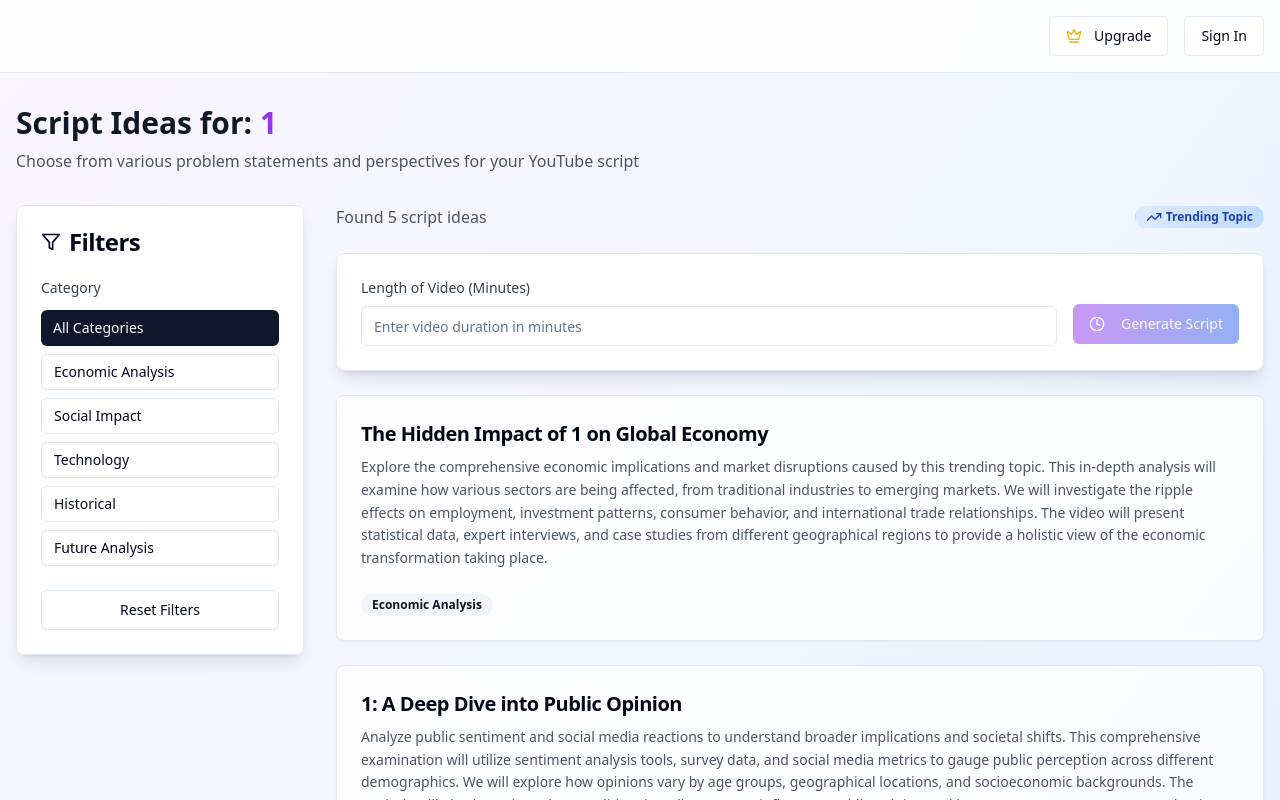
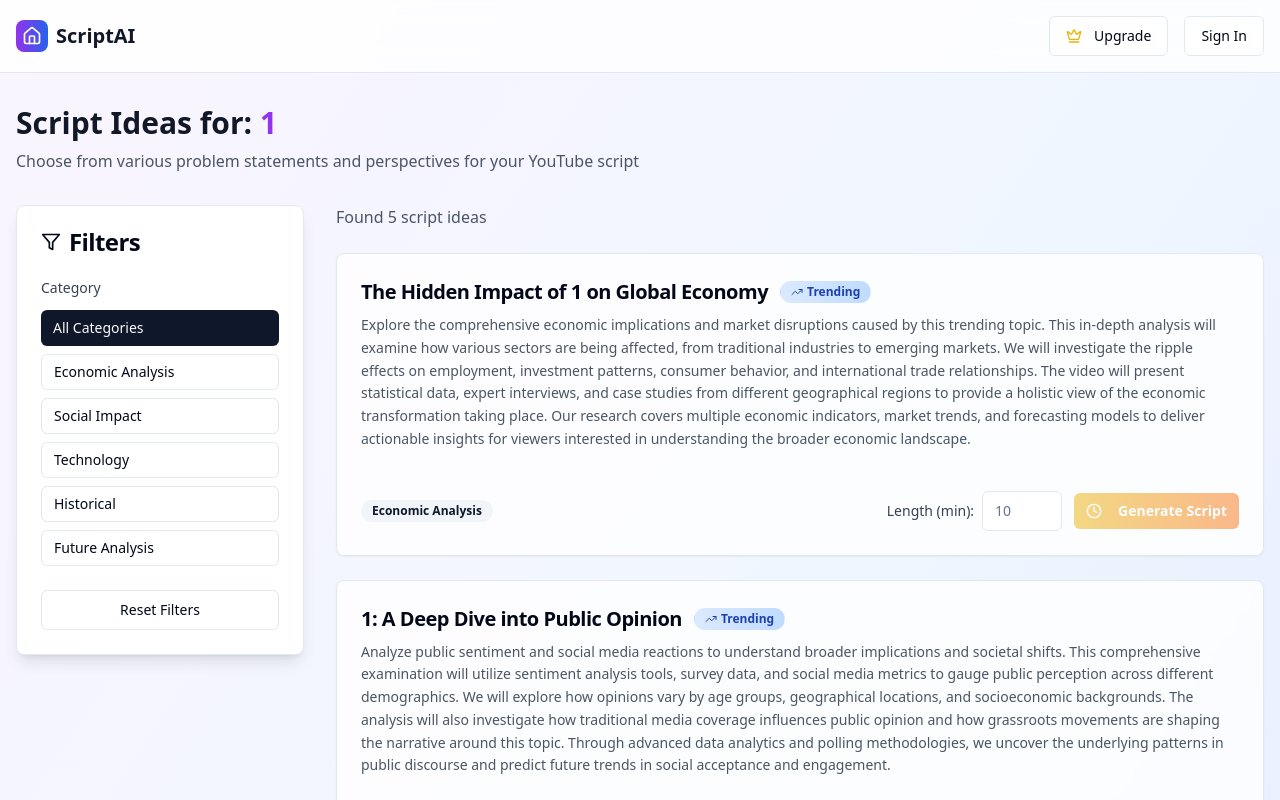
Before and after one commit to Prathap331/Story-Bit, a React (Vite) app: page /search/1 in a window 1280 px wide. Shown: the top 800 px of the page. Built offline with nearby package versions, Linux system fonts and the light colour scheme.

Commit message:
feat: Enhance search results and script details
- Added video length input and trending topic label to each script idea in search results.
- Added emotional tones to script metrics.
- Brightened the "Generate Script" button color.
- Added a dummy logo with a home page link.

```diff
--- a/src/components/Header.tsx
+++ b/src/components/Header.tsx
@@ -1,15 +1,20 @@
 
 import { Link } from 'react-router-dom';
 import { Button } from '@/components/ui/button';
-import { Crown } from 'lucide-react';
+import { Crown, Home } from 'lucide-react';
 
 const Header = () => {
   return (
     <header className="border-b bg-white/80 backdrop-blur-md sticky top-0 z-50">
       <div className="container mx-auto px-4 py-4">
         <div className="flex items-center justify-between">
-          {/* Empty space for balance */}
-          <div className="flex-1"></div>
+          {/* Logo */}
+          <Link to="/" className="flex items-center space-x-2 hover:opacity-80 transition-opacity">
+            <div className="w-8 h-8 bg-gradient-to-r from-purple-600 to-blue-600 rounded-lg flex items-center justify-center">
+              <Home className="w-5 h-5 text-white" />
+            </div>
+            <span className="text-xl font-bold text-gray-900">ScriptAI</span>
+          </Link>
 
           {/* Action Buttons */}
           <div className="flex items-center space-x-4">
--- a/src/pages/SearchResults.tsx
+++ b/src/pages/SearchResults.tsx
@@ -13,38 +13,38 @@ const SearchResults = () => {
   const { topic } = useParams();
   const navigate = useNavigate();
   const [selectedCategory, setSelectedCategory] = useState('all');
-  const [videoLength, setVideoLength] = useState('');
+  const [videoLengths, setVideoLengths] = useState<{[key: number]: string}>({});
 
   // Mock data for problem statements related to the topic - with extended descriptions
   const problemStatements = [
     {
       id: 1,
       title: `The Hidden Impact of ${topic} on Global Economy`,
-      description: 'Explore the comprehensive economic implications and market disruptions caused by this trending topic. This in-depth analysis will examine how various sectors are being affected, from traditional industries to emerging markets. We will investigate the ripple effects on employment, investment patterns, consumer behavior, and international trade relationships. The video will present statistical data, expert interviews, and case studies from different geographical regions to provide a holistic view of the economic transformation taking place.',
+      description: 'Explore the comprehensive economic implications and market disruptions caused by this trending topic. This in-depth analysis will examine how various sectors are being affected, from traditional industries to emerging markets. We will investigate the ripple effects on employment, investment patterns, consumer behavior, and international trade relationships. The video will present statistical data, expert interviews, and case studies from different geographical regions to provide a holistic view of the economic transformation taking place. Our research covers multiple economic indicators, market trends, and forecasting models to deliver actionable insights for viewers interested in understanding the broader economic landscape.',
       category: 'Economic Analysis'
     },
     {
       id: 2,
       title: `${topic}: A Deep Dive into Public Opinion`,
-      description: 'Analyze public sentiment and social media reactions to understand broader implications and societal shifts. This comprehensive examination will utilize sentiment analysis tools, survey data, and social media metrics to gauge public perception across different demographics. We will explore how opinions vary by age groups, geographical locations, and socioeconomic backgrounds. The analysis will also investigate how traditional media coverage influences public opinion and how grassroots movements are shaping the narrative around this topic.',
+      description: 'Analyze public sentiment and social media reactions to understand broader implications and societal shifts. This comprehensive examination will utilize sentiment analysis tools, survey data, and social media metrics to gauge public perception across different demographics. We will explore how opinions vary by age groups, geographical locations, and socioeconomic backgrounds. The analysis will also investigate how traditional media coverage influences public opinion and how grassroots movements are shaping the narrative around this topic. Through advanced data analytics and polling methodologies, we uncover the underlying patterns in public discourse and predict future trends in social acceptance and engagement.',
       category: 'Social Impact'
     },
     {
       id: 3,
       title: `Technology Behind ${topic}: Expert Analysis`,
-      description: 'Technical breakdown and expert insights into the technological aspects, innovations, and future developments. This detailed exploration will feature interviews with leading technologists, researchers, and industry pioneers. We will examine the underlying scientific principles, engineering challenges, and breakthrough innovations that are driving progress in this field. The video will also discuss potential technological roadblocks, ethical considerations, and the timeline for future developments.',
+      description: 'Technical breakdown and expert insights into the technological aspects, innovations, and future developments. This detailed exploration will feature interviews with leading technologists, researchers, and industry pioneers. We will examine the underlying scientific principles, engineering challenges, and breakthrough innovations that are driving progress in this field. The video will also discuss potential technological roadblocks, ethical considerations, and the timeline for future developments. Our technical deep-dive includes code examples, system architecture discussions, and implementation strategies that provide viewers with both theoretical understanding and practical knowledge for real-world applications.',
       category: 'Technology'
     },
     {
       id: 4,
       title: `Historical Context: How ${topic} Relates to Past Events`,
-      description: 'Drawing parallels with historical events to provide context, perspective, and lessons learned from similar situations in the past. This comprehensive historical analysis will trace the evolution of similar phenomena throughout history, examining patterns, outcomes, and long-term consequences. We will consult historical archives, academic research, and expert historians to provide a rich contextual framework that helps viewers understand the current situation within a broader historical perspective.',
+      description: 'Drawing parallels with historical events to provide context, perspective, and lessons learned from similar situations in the past. This comprehensive historical analysis will trace the evolution of similar phenomena throughout history, examining patterns, outcomes, and long-term consequences. We will consult historical archives, academic research, and expert historians to provide a rich contextual framework that helps viewers understand the current situation within a broader historical perspective. The documentary-style presentation includes rare archival footage, expert interviews, and detailed timeline analysis that connects past events to present circumstances.',
       category: 'Historical'
     },
     {
       id: 5,
       title: `Future Implications of ${topic}`,
-      description: 'Predicting long-term consequences and potential future developments based on current trends, expert forecasts, and scenario modeling. This forward-looking analysis will present multiple potential futures, examining best-case and worst-case scenarios. We will incorporate insights from futurists, trend analysts, and scenario planners to explore how current developments might unfold over the next decade. The video will also discuss preparation strategies and adaptation measures for individuals and organizations.',
+      description: 'Predicting long-term consequences and potential future developments based on current trends, expert forecasts, and scenario modeling. This forward-looking analysis will present multiple potential futures, examining best-case and worst-case scenarios. We will incorporate insights from futurists, trend analysts, and scenario planners to explore how current developments might unfold over the next decade. The video will also discuss preparation strategies and adaptation measures for individuals and organizations. Using advanced predictive modeling and expert consultation, we present viewers with actionable intelligence about what to expect and how to prepare for various future scenarios.',
       category: 'Future Analysis'
     }
   ];
@@ -59,12 +59,19 @@ const SearchResults = () => {
     navigate(`/script/${id}`);
   };
 
-  const handleGenerateScript = () => {
-    if (videoLength.trim()) {
-      console.log(`Generating script with ${videoLength} minutes duration`);
-      // Navigate to script generation with video length parameter
-      navigate(`/script/1?duration=${videoLength}`);
+  const handleGenerateScript = (id: number) => {
+    const videoLength = videoLengths[id];
+    if (videoLength && videoLength.trim()) {
+      console.log(`Generating script for idea ${id} with ${videoLength} minutes duration`);
+      navigate(`/script/${id}?duration=${videoLength}`);
     }
+  };
+
+  const handleVideoLengthChange = (id: number, value: string) => {
+    setVideoLengths(prev => ({
+      ...prev,
+      [id]: value
+    }));
   };
 
   return (
@@ -130,57 +137,29 @@ const SearchResults = () => {
               <p className="text-gray-600">
                 Found {filteredStatements.length} script ideas
               </p>
-              <Badge variant="secondary" className="bg-gradient-to-r from-blue-100 to-blue-200 text-blue-800">
-                <TrendingUp className="w-4 h-4 mr-1" />
-                Trending Topic
-              </Badge>
             </div>
-
-            {/* Video Length Input and Generate Script */}
-            <Card className="mb-6 shadow-lg">
-              <CardContent className="pt-6">
-                <div className="flex items-center space-x-4">
-                  <div className="flex-1">
-                    <label className="text-sm font-medium text-gray-700 mb-2 block">
-                      Length of Video (Minutes)
-                    </label>
-                    <Input
-                      type="number"
-                      placeholder="Enter video duration in minutes"
-                      value={videoLength}
-                      onChange={(e) => setVideoLength(e.target.value)}
-                      className="w-full"
-                      min="1"
-                      max="60"
-                    />
-                  </div>
-                  <div className="pt-6">
-                    <Button
-                      onClick={handleGenerateScript}
-                      className="bg-gradient-to-r from-purple-600 to-blue-600 hover:from-purple-700 hover:to-blue-700"
-                      disabled={!videoLength.trim()}
-                    >
-                      <Clock className="w-4 h-4 mr-2" />
-                      Generate Script
-                    </Button>
-                  </div>
-                </div>
-              </CardContent>
-            </Card>
 
             <div className="space-y-6">
               {filteredStatements.map((statement) => (
                 <Card
                   key={statement.id}
-                  className="cursor-pointer hover:shadow-xl transition-all duration-300 hover:-translate-y-1 bg-white/80 backdrop-blur-sm"
-                  onClick={() => handleStatementClick(statement.id)}
+                  className="hover:shadow-xl transition-all duration-300 hover:-translate-y-1 bg-white/80 backdrop-blur-sm"
                 >
                   <CardHeader>
-                    <div className="flex items-start justify-between">
+                    <div className="flex items-start justify-between mb-4">
                       <div className="flex-1">
-                        <CardTitle className="text-xl mb-2 hover:text-purple-600 transition-colors">
-                          {statement.title}
-                        </CardTitle>
+                        <div className="flex items-center mb-2">
+                          <CardTitle
+                            className="text-xl hover:text-purple-600 transition-colors cursor-pointer mr-3"
+                            onClick={() => handleStatementClick(statement.id)}
+                          >
+                            {statement.title}
+                          </CardTitle>
+                          <Badge variant="secondary" className="bg-gradient-to-r from-blue-100 to-blue-200 text-blue-800">
+                            <TrendingUp className="w-3 h-3 mr-1" />
+                            Trending
+                          </Badge>
+                        </div>
                         <CardDescription className="text-gray-600 leading-relaxed">
                           {statement.description}
                         </CardDescription>
@@ -188,10 +167,36 @@ const SearchResults = () => {
                     </div>
                   </CardHeader>
                   <CardContent>
-                    <div className="flex items-center space-x-4">
+                    <div className="flex items-center justify-between">
                       <Badge variant="secondary">
                         {statement.category}
                       </Badge>
+
+                      <div className="flex items-center space-x-3">
+                        <div className="flex items-center space-x-2">
+                          <label className="text-sm font-medium text-gray-700">
+                            Length (min):
+                          </label>
+                          <Input
+                            type="number"
+                            placeholder="10"
+                            value={videoLengths[statement.id] || ''}
+                            onChange={(e) => handleVideoLengthChange(statement.id, e.target.value)}
+                            className="w-20"
+                            min="1"
+                            max="60"
+                          />
+                        </div>
+                        <Button
+                          onClick={() => handleGenerateScript(statement.id)}
+                          className="bg-gradient-to-r from-yellow-500 to-orange-500 hover:from-yellow-600 hover:to-orange-600 text-white font-semibold"
+                          disabled={!videoLengths[statement.id]?.trim()}
+                          size="sm"
+                        >
+                          <Clock className="w-4 h-4 mr-2" />
+                          Generate Script
+                        </Button>
+                      </div>
                     </div>
                   </CardContent>
                 </Card>
```
Also changed, not shown: src/pages/ScriptDetails.tsx (+34 -11 lines).
